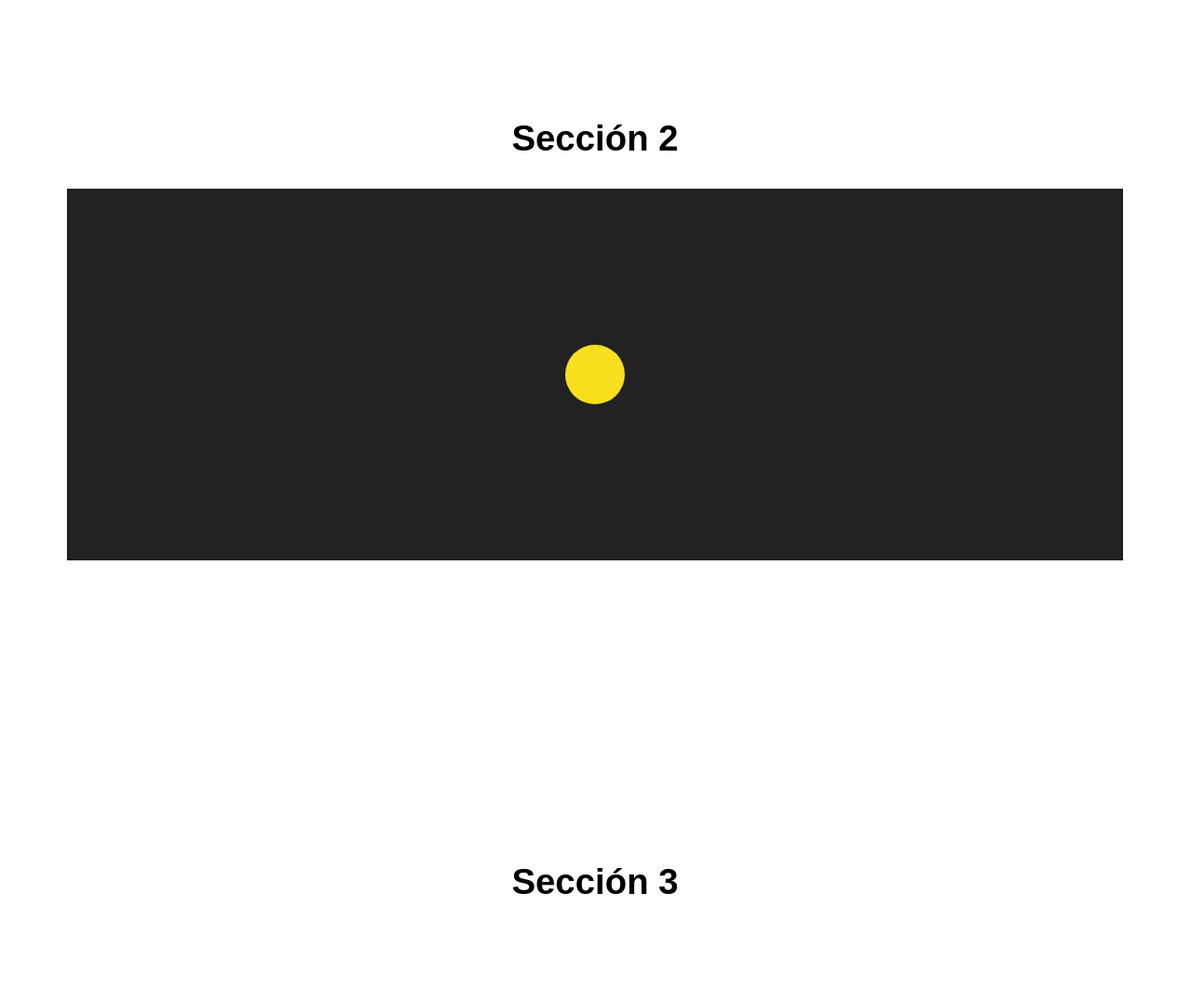
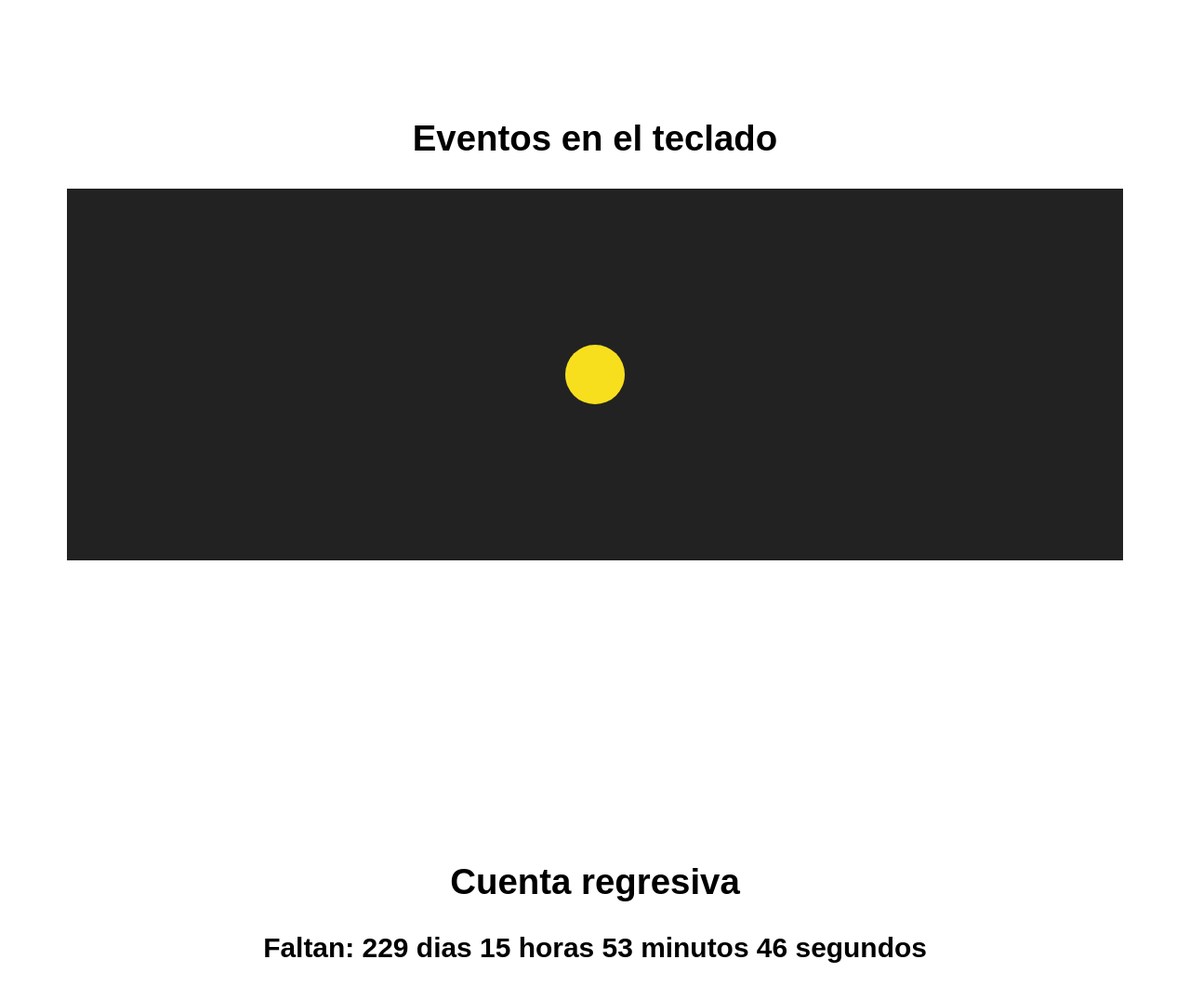
Before and after one commit to M4rckR/JhonMirchaJS-Project, a plain HTML site: page dom_ejercicios.html in a window 1280 px wide. Shown: the part 860-1935 px from the top of the page at 93% size. Drawn offline with nearby package versions, Linux system fonts and the light colour scheme.

Commit message:
Ejercicio 4 terminado (Cuenta regresiva)

```diff
--- a/dom_ejercicios.html
+++ b/dom_ejercicios.html
@@ -24,8 +24,8 @@
     <aside class="panel">
         <nav class="menu">
             <a href="#seccion1">Reloj digital y alarma sonora</a>
-            <a href="#seccion2">Sección 2</a>
-            <a href="#seccion3">Sección 3</a>
+            <a href="#seccion2">Eventos en el teclado</a>
+            <a href="#seccion3">Cuenta regresiva</a>
             <a href="#seccion4">Sección 4</a>
             <a href="#seccion5">Sección 5</a>
         </nav>
@@ -44,13 +44,14 @@
             </div>
         </section>
         <section id="seccion2" class="section">
-            <h2>Sección 2</h2>
+            <h2>Eventos en el teclado</h2>
             <article class="stage">
                 <div class="ball"></div>
             </article>
         </section>
         <section id="seccion3" class="section">
-            <h2>Sección 3</h2>
+            <h2>Cuenta regresiva</h2>
+            <div id="countdown"></div>
         </section>
         <section id="seccion4" class="section">
             <h2>Sección 4</h2>
--- /dev/null
+++ b/js/dom/cuenta_regresiva.js
@@ -0,0 +1,35 @@
+// Creamos la variable para que la seleccion no sea tan verbosa
+const d = document;
+
+export default function countdown(id, limitDate, finalMessage) {
+    const $countdown = d.getElementById(id),
+        // Obtener los milisegundos (Siempre usar milisegundos para trabjar con fechas)
+        countdownDate = new Date(limitDate).getTime();
+
+    // Como sera segundo a segundo pondremos un intervalos de un segundo ylo guardamos en una varibale
+    let countdownTempo = setInterval(() => {
+        // Alamcenamos una varaable y lo convertimos en ms
+        let now = new Date().getTime();
+        // Definimos el tiempo limite restando la fecha propuesta menos la fecha actual para obtener los ms que faltan para ese momento
+        let limitTime = countdownDate - now,
+            // Calculo en milisegundos de dias
+            days = Math.floor(limitTime / (1000 * 60 * 60 * 24)),
+            // Horas (El slice es para que cuando las horas minutos y segundos llegue )
+            hours = ("0" + Math.floor((limitTime % (1000 * 60 * 60 * 24)) / (1000 * 60 * 60))).slice(-2),
+            //Minutos
+            minutes = ("0" + Math.floor((limitTime % (1000 * 60 * 60)) / (1000 * 60))).slice(-2),
+            //Segundo
+            seconds = ("0" + Math.floor((limitTime % (1000 * 60)) / (1000))).slice(-2)
+
+        // Esto sera lo que se insertara en el html (Recordemos que este es una variable del dom)
+        $countdown.innerHTML = `<h3>Faltan: ${days} dias ${hours} horas  ${minutes} minutos ${seconds} segundos</h3>`
+
+            console.log(countdownDate, now, limitTime);
+        // Validamos que cuando se llegue a ese tiempo dara un mensaje diferente al usuario
+        if (limitTime < 0) {
+            // Limpiamos el intervalo para que ya no se me ejecute
+            clearInterval(countdownTempo)
+            $countdown.innerHTML = `<h3>${finalMessage}</h3>`
+        }
+    }, 1000);
+}
--- a/js/index_dom.js
+++ b/js/index_dom.js
@@ -1,5 +1,6 @@
 // Usaremos los import y export(en los js interno)
 
+import countdown from "./dom/cuenta_regresiva.js";
 import hamburgerMenu from "./dom/menu_hambuguesa.js";
 import { alarm, digitalClock } from "./dom/reloj.js";
 import { moveBall, shortcuts } from "./dom/teclado.js";
@@ -12,6 +13,7 @@ d.addEventListener("DOMContentLoaded", e => {
     hamburgerMenu(".panel-btn", ".panel", ".menu a");
     digitalClock("#reloj-digital", "#activar-reloj", "#desactivar-reloj");
     alarm("assets/audio/alarma.mp3","#activar-alarma","#desactivar-alarma");
+    countdown('countdown', 'Feb 02, 2024 22:00:00', "Feliz cumpleaños Daniela ♥")
 })
 
 
```
